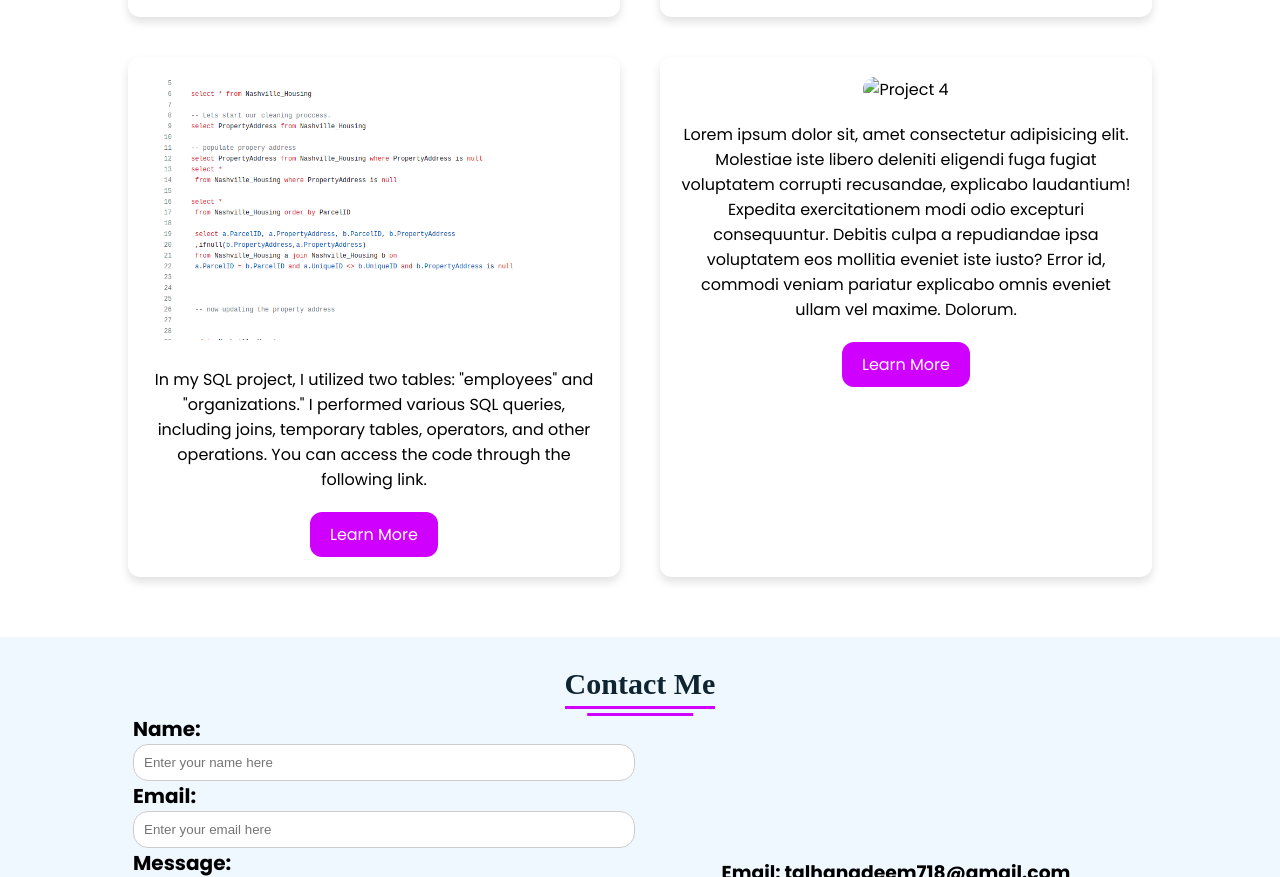
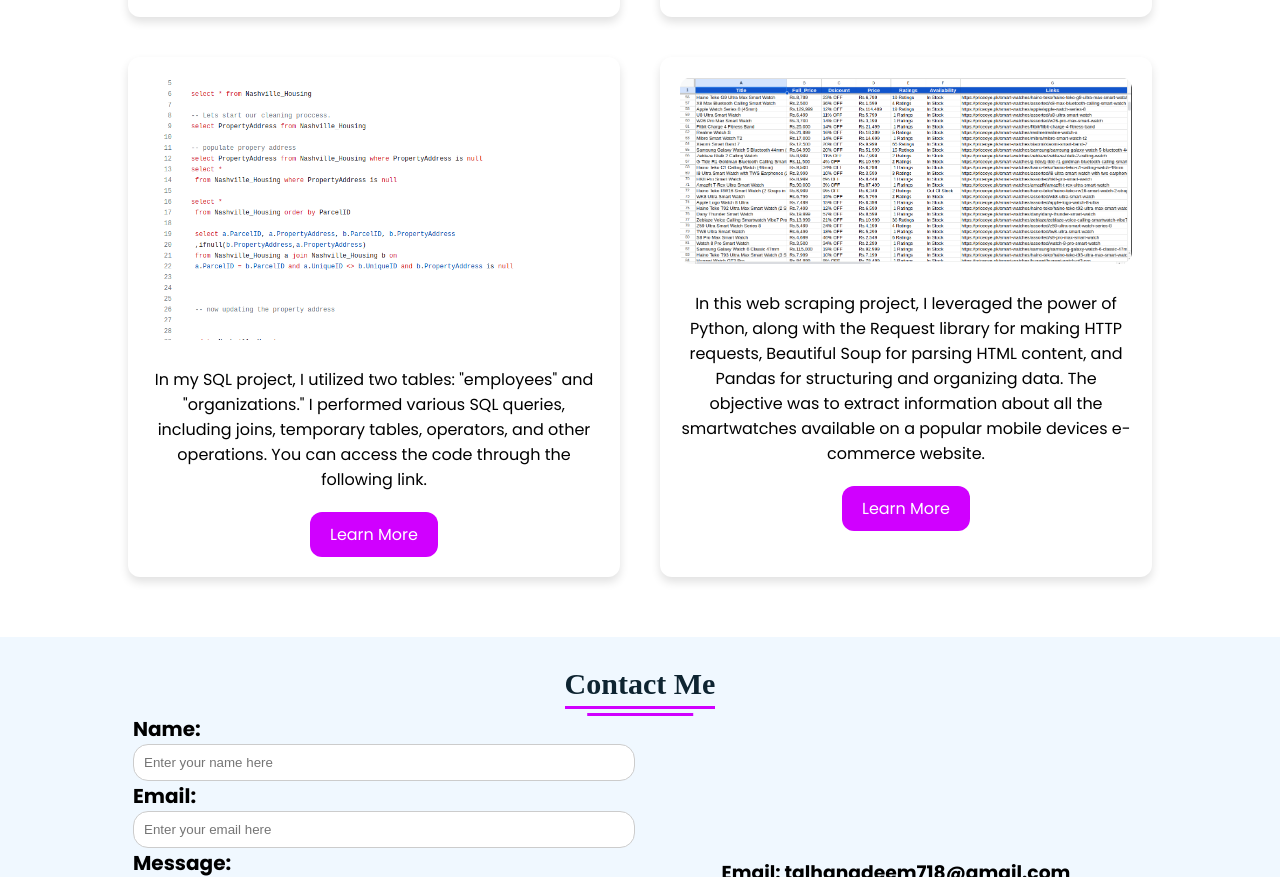
Before and after one commit to ledger-phonix/Portfolio, a plain HTML site: page index.html in a window 1280 px wide. Shown: the part 4795-5672 px from the top of the page. Drawn offline with Linux system fonts and the light colour scheme.

Commit message:
Update index.html (add project)

```diff
--- a/index.html
+++ b/index.html
@@ -228,12 +228,12 @@
         <a href="https://github.com/ledger-phonix/SQL-Projects/blob/main/Nashville_Housing.sql" target="_blank"  class="learn-more">Learn More</a>
       </div>
       <div class="project-box">
-        <img src="Projects/pending.jpg" alt="Project 4">
+        <img src="Images/smart_watches(beautifulsoup).png" alt="Project 4">
         <div class="description">
-          <p>Lorem ipsum dolor sit, amet consectetur adipisicing elit. Molestiae iste libero deleniti eligendi fuga fugiat voluptatem corrupti recusandae, explicabo laudantium! Expedita exercitationem modi odio excepturi consequuntur. Debitis culpa a repudiandae ipsa voluptatem eos mollitia eveniet iste iusto? Error id, commodi veniam pariatur explicabo omnis eveniet ullam vel maxime. Dolorum.
+          <p> In this web scraping project, I leveraged the power of Python, along with the Request library for making HTTP requests, Beautiful Soup for parsing HTML content, and Pandas for structuring and organizing data. The objective was to extract information about all the smartwatches available on a popular mobile devices e-commerce website.
           </p>
         </div>
-        <a href="#" target="_blank"  class="learn-more">Learn More</a>
+        <a href="https://github.com/ledger-phonix/Python-Scripts/blob/main/Smart_watches_scraping(beautifulsoup).py" target="_blank"  class="learn-more">Learn More</a>
       </div>
       <!-- Repeat the above two project boxes for more projects -->
     </div>
```
